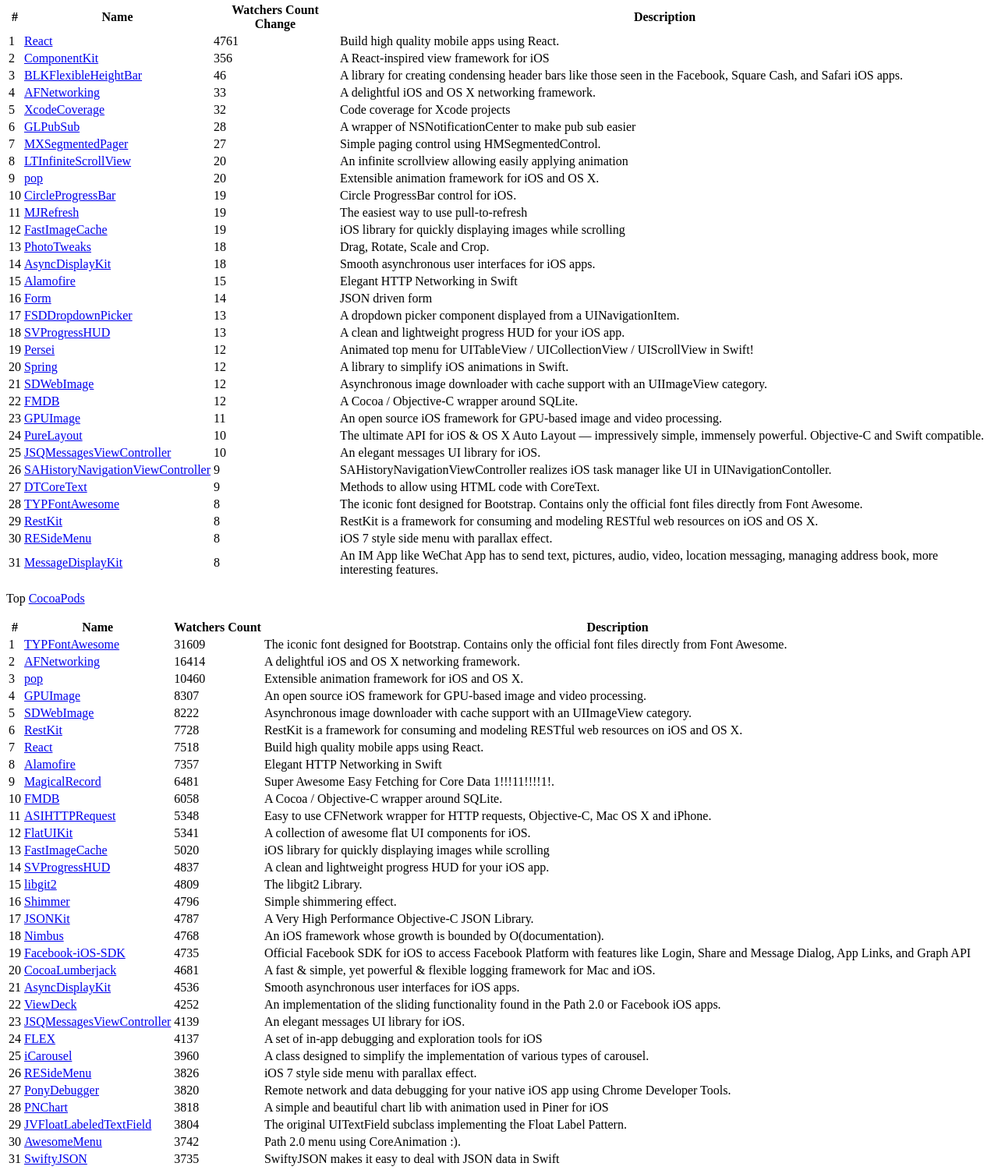
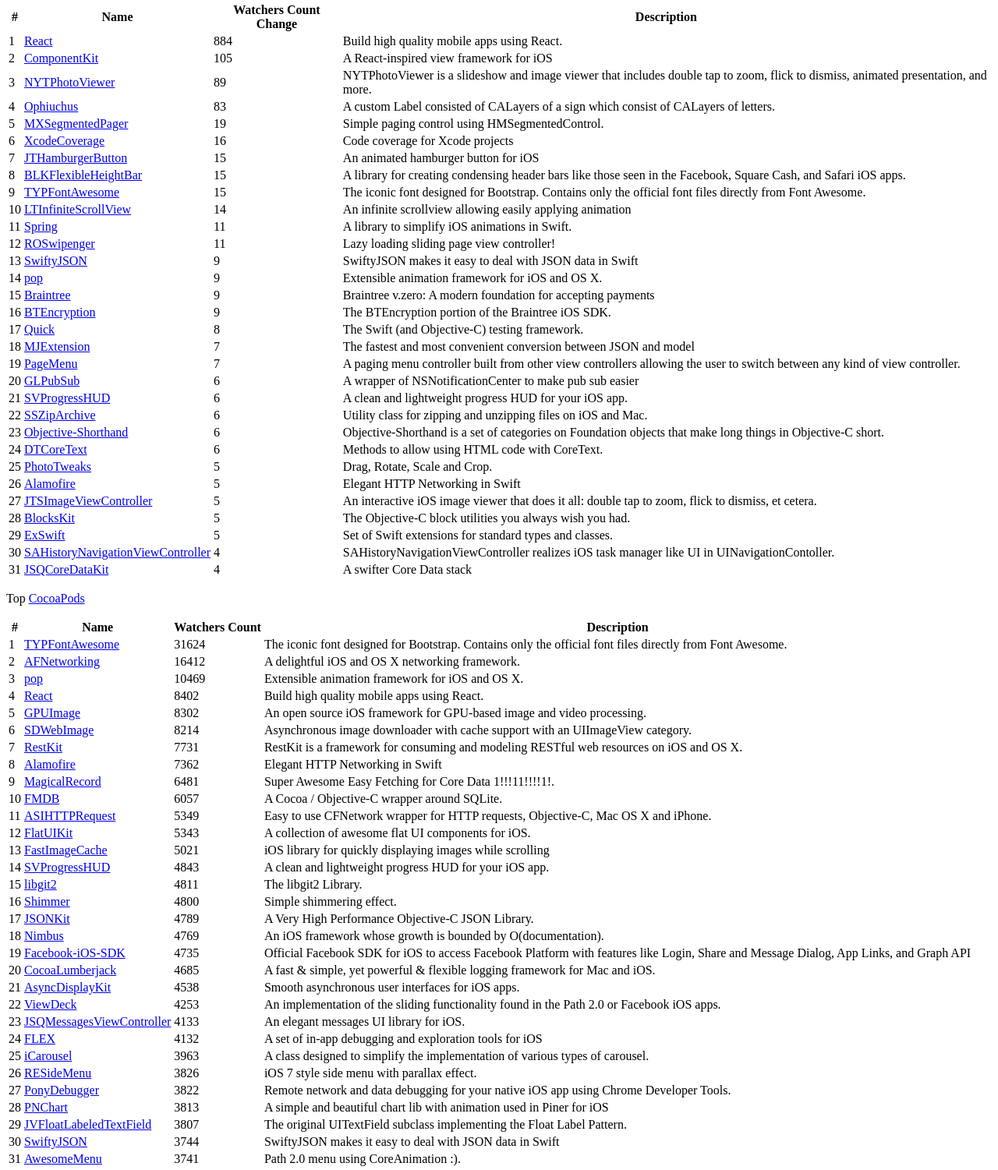
Before and after one commit to trendingcocoapods/trendingcocoapods.github.io, a plain HTML site: page index.html in a window 1280 px wide. Shown: the part 147-1648 px from the top of the page at 78% size. Drawn offline with Linux system fonts and the light colour scheme.

Commit message:
autoupdate 2015-03-29 03:00

```diff
--- a/index.html
+++ b/index.html
@@ -5,7 +5,7 @@
     <div>
       <h1>Trending CocoaPods</h1>
       <p>Trending <a href="http://cocoapods.org/">CocoaPods</a></p>
-      <p>Last updated 2015-03-28</p>
+      <p>Last updated 2015-03-29</p>
       <table>
         <tbody><tr>
           <th>#</th>
@@ -16,188 +16,188 @@
                 <tr>
           <td>1</td>
           <td class="name"><a href="https://github.com/facebook/react-native.git">React</a></td>
-          <td>4761</td>
+          <td>884</td>
           <td class="desc">Build high quality mobile apps using React.</td>
         </tr>
         <tr>
           <td>2</td>
           <td class="name"><a href="https://github.com/facebook/ComponentKit.git">ComponentKit</a></td>
-          <td>356</td>
+          <td>105</td>
           <td class="desc">A React-inspired view framework for iOS</td>
         </tr>
         <tr>
           <td>3</td>
+          <td class="name"><a href="https://github.com/NYTimes/NYTPhotoViewer.git">NYTPhotoViewer</a></td>
+          <td>89</td>
+          <td class="desc">NYTPhotoViewer is a slideshow and image viewer that includes double tap to zoom, flick to dismiss, animated presentation, and more.</td>
+        </tr>
+        <tr>
+          <td>4</td>
+          <td class="name"><a href="https://github.com/Yalantis/Preloader.Ophiuchus.git">Ophiuchus</a></td>
+          <td>83</td>
+          <td class="desc">A custom Label consisted of CALayers of a sign which consist of CALayers of letters.</td>
+        </tr>
+        <tr>
+          <td>5</td>
+          <td class="name"><a href="https://github.com/maxep/MXSegmentedPager.git">MXSegmentedPager</a></td>
+          <td>19</td>
+          <td class="desc">Simple paging control using HMSegmentedControl.</td>
+        </tr>
+        <tr>
+          <td>6</td>
+          <td class="name"><a href="https://github.com/jonreid/XcodeCoverage.git">XcodeCoverage</a></td>
+          <td>16</td>
+          <td class="desc">Code coverage for Xcode projects</td>
+        </tr>
+        <tr>
+          <td>7</td>
+          <td class="name"><a href="https://github.com/jonathantribouharet/JTHamburgerButton.git">JTHamburgerButton</a></td>
+          <td>15</td>
+          <td class="desc">An animated hamburger button for iOS</td>
+        </tr>
+        <tr>
+          <td>8</td>
           <td class="name"><a href="https://github.com/bryankeller/BLKFlexibleHeightBar.git">BLKFlexibleHeightBar</a></td>
-          <td>46</td>
+          <td>15</td>
           <td class="desc">A library for creating condensing header bars like those seen in the Facebook, Square Cash, and Safari iOS apps.</td>
         </tr>
         <tr>
-          <td>4</td>
-          <td class="name"><a href="https://github.com/AFNetworking/AFNetworking.git">AFNetworking</a></td>
-          <td>33</td>
-          <td class="desc">A delightful iOS and OS X networking framework.</td>
+          <td>9</td>
+          <td class="name"><a href="https://github.com/FortAwesome/Font-Awesome.git">TYPFontAwesome</a></td>
+          <td>15</td>
+          <td class="desc">The iconic font designed for Bootstrap. Contains only the official font files directly from Font Awesome.</td>
         </tr>
         <tr>
-          <td>5</td>
-          <td class="name"><a href="https://github.com/jonreid/XcodeCoverage.git">XcodeCoverage</a></td>
-          <td>32</td>
-          <td class="desc">Code coverage for Xcode projects</td>
+          <td>10</td>
+          <td class="name"><a href="https://github.com/ltebean/LTInfiniteScrollView.git">LTInfiniteScrollView</a></td>
+          <td>14</td>
+          <td class="desc">An infinite scrollview allowing easily applying animation</td>
         </tr>
         <tr>
+          <td>11</td>
+          <td class="name"><a href="https://github.com/MengTo/Spring.git">Spring</a></td>
+          <td>11</td>
+          <td class="desc">A library to simplify iOS animations in Swift.</td>
+        </tr>
+        <tr>
+          <td>12</td>
+          <td class="name"><a href="https://github.com/Rounded/ROSwipenger.git">ROSwipenger</a></td>
+          <td>11</td>
+          <td class="desc">Lazy loading sliding page view controller!</td>
+        </tr>
+        <tr>
+          <td>13</td>
+          <td class="name"><a href="https://github.com/SwiftyJSON/SwiftyJSON.git">SwiftyJSON</a></td>
+          <td>9</td>
+          <td class="desc">SwiftyJSON makes it easy to deal with JSON data in Swift</td>
+        </tr>
+        <tr>
+          <td>14</td>
+          <td class="name"><a href="https://github.com/facebook/pop.git">pop</a></td>
+          <td>9</td>
+          <td class="desc">Extensible animation framework for iOS and OS X.</td>
+        </tr>
+        <tr>
+          <td>15</td>
+          <td class="name"><a href="https://github.com/braintree/braintree_ios.git">Braintree</a></td>
+          <td>9</td>
+          <td class="desc">Braintree v.zero: A modern foundation for accepting payments</td>
+        </tr>
+        <tr>
+          <td>16</td>
+          <td class="name"><a href="https://github.com/braintree/braintree_ios.git">BTEncryption</a></td>
+          <td>9</td>
+          <td class="desc">The BTEncryption portion of the Braintree iOS SDK.</td>
+        </tr>
+        <tr>
+          <td>17</td>
+          <td class="name"><a href="https://github.com/Quick/Quick.git">Quick</a></td>
+          <td>8</td>
+          <td class="desc">The Swift (and Objective-C) testing framework.</td>
+        </tr>
+        <tr>
+          <td>18</td>
+          <td class="name"><a href="https://github.com/CoderMJLee/MJExtension.git">MJExtension</a></td>
+          <td>7</td>
+          <td class="desc">The fastest and most convenient conversion between JSON and model</td>
+        </tr>
+        <tr>
+          <td>19</td>
+          <td class="name"><a href="https://github.com/uacaps/PageMenu.git">PageMenu</a></td>
+          <td>7</td>
+          <td class="desc">A paging menu controller built from other view controllers allowing the user to switch between any kind of view controller.</td>
+        </tr>
+        <tr>
+          <td>20</td>
+          <td class="name"><a href="https://github.com/Glow-Inc/GLPubSub.git">GLPubSub</a></td>
           <td>6</td>
-          <td class="name"><a href="https://github.com/Glow-Inc/GLPubSub.git">GLPubSub</a></td>
-          <td>28</td>
           <td class="desc">A wrapper of NSNotificationCenter to make pub sub easier</td>
         </tr>
         <tr>
-          <td>7</td>
-          <td class="name"><a href="https://github.com/maxep/MXSegmentedPager.git">MXSegmentedPager</a></td>
-          <td>27</td>
-          <td class="desc">Simple paging control using HMSegmentedControl.</td>
+          <td>21</td>
+          <td class="name"><a href="https://github.com/TransitApp/SVProgressHUD.git">SVProgressHUD</a></td>
+          <td>6</td>
+          <td class="desc">A clean and lightweight progress HUD for your iOS app.</td>
         </tr>
         <tr>
-          <td>8</td>
-          <td class="name"><a href="https://github.com/ltebean/LTInfiniteScrollView.git">LTInfiniteScrollView</a></td>
-          <td>20</td>
-          <td class="desc">An infinite scrollview allowing easily applying animation</td>
+          <td>22</td>
+          <td class="name"><a href="https://github.com/soffes/ssziparchive.git">SSZipArchive</a></td>
+          <td>6</td>
+          <td class="desc">Utility class for zipping and unzipping files on iOS and Mac.</td>
         </tr>
         <tr>
-          <td>9</td>
-          <td class="name"><a href="https://github.com/facebook/pop.git">pop</a></td>
-          <td>20</td>
-          <td class="desc">Extensible animation framework for iOS and OS X.</td>
+          <td>23</td>
+          <td class="name"><a href="https://github.com/khanlou/Objective-Shorthand.git">Objective-Shorthand</a></td>
+          <td>6</td>
+          <td class="desc">Objective-Shorthand is a set of categories on Foundation objects that make long things in Objective-C short.</td>
         </tr>
         <tr>
-          <td>10</td>
-          <td class="name"><a href="https://github.com/Eclair/CircleProgressBar.git">CircleProgressBar</a></td>
-          <td>19</td>
-          <td class="desc">Circle ProgressBar control for iOS.</td>
+          <td>24</td>
+          <td class="name"><a href="https://github.com/Cocoanetics/DTCoreText.git">DTCoreText</a></td>
+          <td>6</td>
+          <td class="desc">Methods to allow using HTML code with CoreText.</td>
         </tr>
         <tr>
-          <td>11</td>
-          <td class="name"><a href="https://github.com/CoderMJLee/MJRefresh.git">MJRefresh</a></td>
-          <td>19</td>
-          <td class="desc">The easiest way to use pull-to-refresh</td>
-        </tr>
-        <tr>
-          <td>12</td>
-          <td class="name"><a href="https://github.com/path/FastImageCache.git">FastImageCache</a></td>
-          <td>19</td>
-          <td class="desc">iOS library for quickly displaying images while scrolling</td>
-        </tr>
-        <tr>
-          <td>13</td>
+          <td>25</td>
           <td class="name"><a href="https://github.com/itouch2/PhotoTweaks.git">PhotoTweaks</a></td>
-          <td>18</td>
+          <td>5</td>
           <td class="desc">Drag, Rotate, Scale and Crop.</td>
         </tr>
         <tr>
-          <td>14</td>
-          <td class="name"><a href="https://github.com/facebook/AsyncDisplayKit.git">AsyncDisplayKit</a></td>
-          <td>18</td>
-          <td class="desc">Smooth asynchronous user interfaces for iOS apps.</td>
-        </tr>
-        <tr>
-          <td>15</td>
+          <td>26</td>
           <td class="name"><a href="https://github.com/Alamofire/Alamofire.git">Alamofire</a></td>
-          <td>15</td>
+          <td>5</td>
           <td class="desc">Elegant HTTP Networking in Swift</td>
         </tr>
         <tr>
-          <td>16</td>
-          <td class="name"><a href="https://github.com/hyperoslo/Form.git">Form</a></td>
-          <td>14</td>
-          <td class="desc">JSON driven form</td>
+          <td>27</td>
+          <td class="name"><a href="https://github.com/jaredsinclair/JTSImageViewController.git">JTSImageViewController</a></td>
+          <td>5</td>
+          <td class="desc">An interactive iOS image viewer that does it all: double tap to zoom, flick to dismiss, et cetera.</td>
         </tr>
         <tr>
-          <td>17</td>
-          <td class="name"><a href="https://github.com/felix-dumit/FSDDropdownPicker.git">FSDDropdownPicker</a></td>
-          <td>13</td>
-          <td class="desc">A dropdown picker component displayed from a UINavigationItem.</td>
+          <td>28</td>
+          <td class="name"><a href="https://github.com/zwaldowski/BlocksKit.git">BlocksKit</a></td>
+          <td>5</td>
+          <td class="desc">The Objective-C block utilities you always wish you had.</td>
         </tr>
         <tr>
-          <td>18</td>
-          <td class="name"><a href="https://github.com/TransitApp/SVProgressHUD.git">SVProgressHUD</a></td>
-          <td>13</td>
-          <td class="desc">A clean and lightweight progress HUD for your iOS app.</td>
+          <td>29</td>
+          <td class="name"><a href="https://github.com/pNre/ExSwift.git">ExSwift</a></td>
+          <td>5</td>
+          <td class="desc">Set of Swift extensions for standard types and classes.</td>
         </tr>
         <tr>
-          <td>19</td>
-          <td class="name"><a href="https://github.com/Yalantis/Persei.git">Persei</a></td>
-          <td>12</td>
-          <td class="desc">Animated top menu for UITableView / UICollectionView / UIScrollView in Swift!</td>
-        </tr>
-        <tr>
-          <td>20</td>
-          <td class="name"><a href="https://github.com/MengTo/Spring.git">Spring</a></td>
-          <td>12</td>
-          <td class="desc">A library to simplify iOS animations in Swift.</td>
-        </tr>
-        <tr>
-          <td>21</td>
-          <td class="name"><a href="https://github.com/rs/SDWebImage.git">SDWebImage</a></td>
-          <td>12</td>
-          <td class="desc">Asynchronous image downloader with cache support with an UIImageView category.</td>
-        </tr>
-        <tr>
-          <td>22</td>
-          <td class="name"><a href="https://github.com/ccgus/fmdb.git">FMDB</a></td>
-          <td>12</td>
-          <td class="desc">A Cocoa / Objective-C wrapper around SQLite.</td>
-        </tr>
-        <tr>
-          <td>23</td>
-          <td class="name"><a href="https://github.com/BradLarson/GPUImage.git">GPUImage</a></td>
-          <td>11</td>
-          <td class="desc">An open source iOS framework for GPU-based image and video processing.</td>
-        </tr>
-        <tr>
-          <td>24</td>
-          <td class="name"><a href="https://github.com/smileyborg/PureLayout.git">PureLayout</a></td>
-          <td>10</td>
-          <td class="desc">The ultimate API for iOS & OS X Auto Layout — impressively simple, immensely powerful. Objective-C and Swift compatible.</td>
-        </tr>
-        <tr>
-          <td>25</td>
-          <td class="name"><a href="https://github.com/jessesquires/JSQMessagesViewController.git">JSQMessagesViewController</a></td>
-          <td>10</td>
-          <td class="desc">An elegant messages UI library for iOS.</td>
-        </tr>
-        <tr>
-          <td>26</td>
+          <td>30</td>
           <td class="name"><a href="https://github.com/szk-atmosphere/SAHistoryNavigationViewController.git">SAHistoryNavigationViewController</a></td>
-          <td>9</td>
+          <td>4</td>
           <td class="desc">SAHistoryNavigationViewController realizes iOS task manager like UI in UINavigationContoller.</td>
         </tr>
         <tr>
-          <td>27</td>
-          <td class="name"><a href="https://github.com/Cocoanetics/DTCoreText.git">DTCoreText</a></td>
-          <td>9</td>
-          <td class="desc">Methods to allow using HTML code with CoreText.</td>
-        </tr>
-        <tr>
-          <td>28</td>
-          <td class="name"><a href="https://github.com/FortAwesome/Font-Awesome.git">TYPFontAwesome</a></td>
-          <td>8</td>
-          <td class="desc">The iconic font designed for Bootstrap. Contains only the official font files directly from Font Awesome.</td>
-        </tr>
-        <tr>
-          <td>29</td>
-          <td class="name"><a href="https://github.com/RestKit/RestKit.git">RestKit</a></td>
-          <td>8</td>
-          <td class="desc">RestKit is a framework for consuming and modeling RESTful web resources on iOS and OS X.</td>
-        </tr>
-        <tr>
-          <td>30</td>
-          <td class="name"><a href="https://github.com/romaonthego/RESideMenu.git">RESideMenu</a></td>
-          <td>8</td>
-          <td class="desc">iOS 7 style side menu with parallax effect.</td>
-        </tr>
-        <tr>
           <td>31</td>
-          <td class="name"><a href="https://github.com/xhzengAIB/MessageDisplayKit.git">MessageDisplayKit</a></td>
-          <td>8</td>
-          <td class="desc">An IM App like WeChat App has to send text, pictures, audio, video, location messaging, managing address book, more interesting features.</td>
+          <td class="name"><a href="https://github.com/jessesquires/JSQCoreDataKit.git">JSQCoreDataKit</a></td>
+          <td>4</td>
+          <td class="desc">A swifter Core Data stack</td>
         </tr>
 
       </tbody></table>
@@ -212,49 +212,49 @@
                 <tr>
           <td>1</td>
           <td class="name"><a href="https://github.com/FortAwesome/Font-Awesome.git">TYPFontAwesome</a></td>
-          <td>31609</td>
+          <td>31624</td>
           <td class="desc">The iconic font designed for Bootstrap. Contains only the official font files directly from Font Awesome.</td>
         </tr>
         <tr>
           <td>2</td>
           <td class="name"><a href="https://github.com/AFNetworking/AFNetworking.git">AFNetworking</a></td>
-          <td>16414</td>
+          <td>16412</td>
           <td class="desc">A delightful iOS and OS X networking framework.</td>
         </tr>
         <tr>
           <td>3</td>
           <td class="name"><a href="https://github.com/facebook/pop.git">pop</a></td>
-          <td>10460</td>
+          <td>10469</td>
           <td class="desc">Extensible animation framework for iOS and OS X.</td>
         </tr>
         <tr>
           <td>4</td>
+          <td class="name"><a href="https://github.com/facebook/react-native.git">React</a></td>
+          <td>8402</td>
+          <td class="desc">Build high quality mobile apps using React.</td>
+        </tr>
+        <tr>
+          <td>5</td>
           <td class="name"><a href="https://github.com/BradLarson/GPUImage.git">GPUImage</a></td>
-          <td>8307</td>
+          <td>8302</td>
           <td class="desc">An open source iOS framework for GPU-based image and video processing.</td>
         </tr>
         <tr>
-          <td>5</td>
+          <td>6</td>
           <td class="name"><a href="https://github.com/rs/SDWebImage.git">SDWebImage</a></td>
-          <td>8222</td>
+          <td>8214</td>
           <td class="desc">Asynchronous image downloader with cache support with an UIImageView category.</td>
         </tr>
         <tr>
-          <td>6</td>
+          <td>7</td>
           <td class="name"><a href="https://github.com/RestKit/RestKit.git">RestKit</a></td>
-          <td>7728</td>
+          <td>7731</td>
           <td class="desc">RestKit is a framework for consuming and modeling RESTful web resources on iOS and OS X.</td>
-        </tr>
-        <tr>
-          <td>7</td>
-          <td class="name"><a href="https://github.com/facebook/react-native.git">React</a></td>
-          <td>7518</td>
-          <td class="desc">Build high quality mobile apps using React.</td>
         </tr>
         <tr>
           <td>8</td>
           <td class="name"><a href="https://github.com/Alamofire/Alamofire.git">Alamofire</a></td>
-          <td>7357</td>
+          <td>7362</td>
           <td class="desc">Elegant HTTP Networking in Swift</td>
         </tr>
         <tr>
@@ -266,55 +266,55 @@
         <tr>
           <td>10</td>
           <td class="name"><a href="https://github.com/ccgus/fmdb.git">FMDB</a></td>
-          <td>6058</td>
+          <td>6057</td>
           <td class="desc">A Cocoa / Objective-C wrapper around SQLite.</td>
         </tr>
         <tr>
           <td>11</td>
           <td class="name"><a href="https://github.com/pokeb/asi-http-request.git">ASIHTTPRequest</a></td>
-          <td>5348</td>
+          <td>5349</td>
           <td class="desc">Easy to use CFNetwork wrapper for HTTP requests, Objective-C, Mac OS X and iPhone.</td>
         </tr>
         <tr>
           <td>12</td>
           <td class="name"><a href="https://github.com/Grouper/FlatUIKit.git">FlatUIKit</a></td>
-          <td>5341</td>
+          <td>5343</td>
           <td class="desc">A collection of awesome flat UI components for iOS.</td>
         </tr>
         <tr>
           <td>13</td>
           <td class="name"><a href="https://github.com/path/FastImageCache.git">FastImageCache</a></td>
-          <td>5020</td>
+          <td>5021</td>
           <td class="desc">iOS library for quickly displaying images while scrolling</td>
         </tr>
         <tr>
           <td>14</td>
           <td class="name"><a href="https://github.com/TransitApp/SVProgressHUD.git">SVProgressHUD</a></td>
-          <td>4837</td>
+          <td>4843</td>
           <td class="desc">A clean and lightweight progress HUD for your iOS app.</td>
         </tr>
         <tr>
           <td>15</td>
           <td class="name"><a href="https://github.com/libgit2/libgit2.git">libgit2</a></td>
-          <td>4809</td>
+          <td>4811</td>
           <td class="desc">The libgit2 Library.</td>
         </tr>
         <tr>
           <td>16</td>
           <td class="name"><a href="https://github.com/facebook/Shimmer.git">Shimmer</a></td>
-          <td>4796</td>
+          <td>4800</td>
           <td class="desc">Simple shimmering effect.</td>
         </tr>
         <tr>
           <td>17</td>
           <td class="name"><a href="https://github.com/johnezang/JSONKit.git">JSONKit</a></td>
-          <td>4787</td>
+          <td>4789</td>
           <td class="desc">A Very High Performance Objective-C JSON Library.</td>
         </tr>
         <tr>
           <td>18</td>
           <td class="name"><a href="https://github.com/jverkoey/nimbus.git">Nimbus</a></td>
-          <td>4768</td>
+          <td>4769</td>
           <td class="desc">An iOS framework whose growth is bounded by O(documentation).</td>
         </tr>
         <tr>
@@ -326,37 +326,37 @@
         <tr>
           <td>20</td>
           <td class="name"><a href="https://github.com/CocoaLumberjack/CocoaLumberjack.git">CocoaLumberjack</a></td>
-          <td>4681</td>
+          <td>4685</td>
           <td class="desc">A fast & simple, yet powerful & flexible logging framework for Mac and iOS.</td>
         </tr>
         <tr>
           <td>21</td>
           <td class="name"><a href="https://github.com/facebook/AsyncDisplayKit.git">AsyncDisplayKit</a></td>
-          <td>4536</td>
+          <td>4538</td>
           <td class="desc">Smooth asynchronous user interfaces for iOS apps.</td>
         </tr>
         <tr>
           <td>22</td>
           <td class="name"><a href="https://github.com/Inferis/ViewDeck.git">ViewDeck</a></td>
-          <td>4252</td>
+          <td>4253</td>
           <td class="desc">An implementation of the sliding functionality found in the Path 2.0 or Facebook iOS apps.</td>
         </tr>
         <tr>
           <td>23</td>
           <td class="name"><a href="https://github.com/jessesquires/JSQMessagesViewController.git">JSQMessagesViewController</a></td>
-          <td>4139</td>
+          <td>4133</td>
           <td class="desc">An elegant messages UI library for iOS.</td>
         </tr>
         <tr>
           <td>24</td>
           <td class="name"><a href="https://github.com/Flipboard/FLEX.git">FLEX</a></td>
-          <td>4137</td>
+          <td>4132</td>
           <td class="desc">A set of in-app debugging and exploration tools for iOS</td>
         </tr>
         <tr>
           <td>25</td>
           <td class="name"><a href="https://github.com/nicklockwood/iCarousel.git">iCarousel</a></td>
-          <td>3960</td>
+          <td>3963</td>
           <td class="desc">A class designed to simplify the implementation of various types of carousel.</td>
         </tr>
         <tr>
@@ -368,32 +368,32 @@
         <tr>
           <td>27</td>
           <td class="name"><a href="https://github.com/square/PonyDebugger.git">PonyDebugger</a></td>
-          <td>3820</td>
+          <td>3822</td>
           <td class="desc">Remote network and data debugging for your native iOS app using Chrome Developer Tools.</td>
         </tr>
         <tr>
           <td>28</td>
           <td class="name"><a href="https://github.com/kevinzhow/PNChart.git">PNChart</a></td>
-          <td>3818</td>
+          <td>3813</td>
           <td class="desc">A simple and beautiful chart lib with animation used in Piner for iOS</td>
         </tr>
         <tr>
           <td>29</td>
           <td class="name"><a href="https://github.com/jverdi/JVFloatLabeledTextField.git">JVFloatLabeledTextField</a></td>
-          <td>3804</td>
+          <td>3807</td>
           <td class="desc">The original UITextField subclass implementing the Float Label Pattern.</td>
         </tr>
         <tr>
           <td>30</td>
-          <td class="name"><a href="https://github.com/levey/AwesomeMenu.git">AwesomeMenu</a></td>
-          <td>3742</td>
-          <td class="desc">Path 2.0 menu using CoreAnimation :).</td>
+          <td class="name"><a href="https://github.com/SwiftyJSON/SwiftyJSON.git">SwiftyJSON</a></td>
+          <td>3744</td>
+          <td class="desc">SwiftyJSON makes it easy to deal with JSON data in Swift</td>
         </tr>
         <tr>
           <td>31</td>
-          <td class="name"><a href="https://github.com/SwiftyJSON/SwiftyJSON.git">SwiftyJSON</a></td>
-          <td>3735</td>
-          <td class="desc">SwiftyJSON makes it easy to deal with JSON data in Swift</td>
+          <td class="name"><a href="https://github.com/levey/AwesomeMenu.git">AwesomeMenu</a></td>
+          <td>3741</td>
+          <td class="desc">Path 2.0 menu using CoreAnimation :).</td>
         </tr>
 
       </tbody></table>
```
